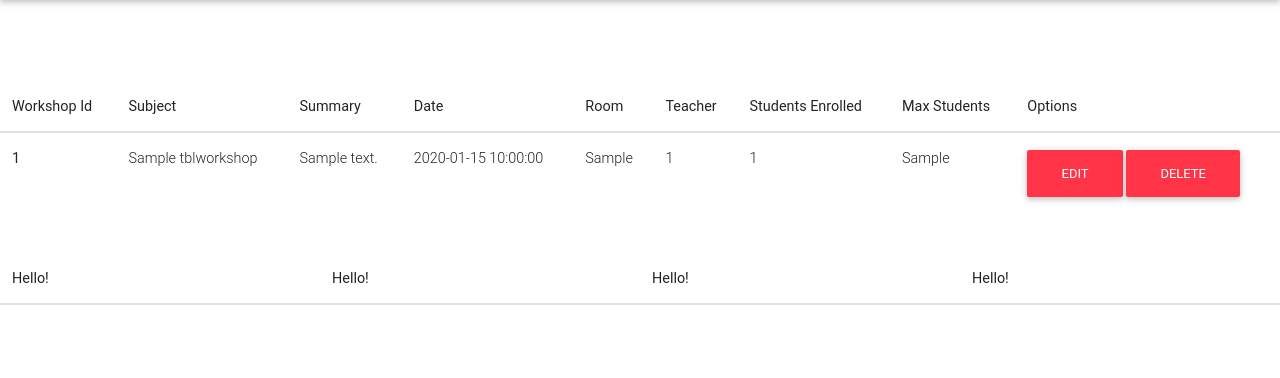
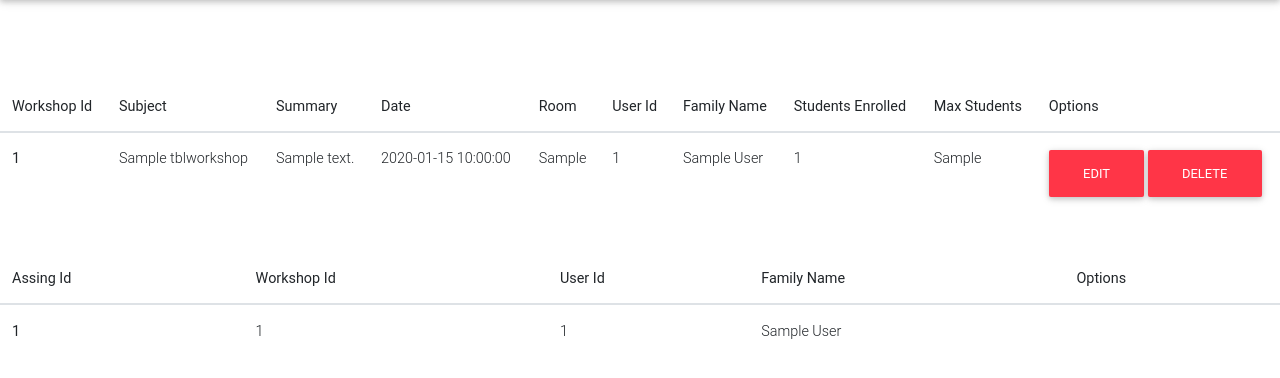
Before and after one commit to Soeeb/DatabaseLosers, a Flask app: page /dashboard in a window 1280 px wide. Shown: the part 116-494 px from the top of the page. Run offline with Flask 2, Linux system fonts and the light colour scheme; the visitor is signed in with stand-in values (Sample User, id 1); tables that the repository leaves empty or names only in its code hold one stand-in row (values such as "Sample post"); lists and menus that the app fills with data are empty; some libraries are stand-ins or nearby versions.

Commit message:
hit me baby one more time!

```diff
--- a/DatabaseInternal/DatabaseInternal/app.py
+++ b/DatabaseInternal/DatabaseInternal/app.py
@@ -22,7 +22,19 @@ def allWorkshops():
 	connection=create_connection()
 	try:
 		with connection.cursor() as cursor:
-			select_sql = "SELECT tw.workshopId Id, tw.subject subject, tw.room room, tw.summary summary,tw.maxStudents maxStudents, tw.teacherId teacherId, tw.date date, qCounts.StudentCount enrolled FROM tblworkshops tw INNER JOIN ( SELECT tw.WorkshopId, COUNT(ta.UserId) StudentCount FROM tblworkshops tw LEFT JOIN tblworkshopassign ta ON tw.WorkshopId = ta.WorkshopId GROUP BY tw.WorkshopId ORDER BY tw.WorkshopId) qCounts ON tw.WorkshopId = qCounts.WorkshopId LEFT JOIN tblusers tu ON tu.UserId=tw.teacherId"
+			select_sql = "SELECT tw.workshopId Id, tw.subject subject, tw.room room, tw.summary summary,tw.maxStudents maxStudents, tw.teacherId teacherId, tw.date date, qCounts.StudentCount enrolled, tu.familyName familyName FROM tblworkshops tw INNER JOIN ( SELECT tw.WorkshopId, COUNT(ta.UserId) StudentCount FROM tblworkshops tw LEFT JOIN tblworkshopassign ta ON tw.WorkshopId = ta.WorkshopId GROUP BY tw.WorkshopId ORDER BY tw.WorkshopId) qCounts ON tw.WorkshopId = qCounts.WorkshopId LEFT JOIN tblusers tu ON tu.UserId=tw.teacherId"
+			cursor.execute(select_sql)
+			data = cursor.fetchall()
+			data = list(data)
+	finally:
+		connection.close()
+	return data
+
+def allworkshopassign():
+	connection=create_connection()
+	try:
+		with connection.cursor() as cursor:
+			select_sql = "SELECT ta.assignId assignId, ta.workshopId workshopId, ta.userId userId, tu.familyName familyName FROM tblworkshopassign ta INNER JOIN tblworkshops tw ON ta.workshopId=tw.workshopId INNER JOIN tblusers tu ON ta.userId=tu.userId "
 			cursor.execute(select_sql)
 			data = cursor.fetchall()
 			data = list(data)
@@ -45,7 +57,8 @@ def dashboard():
 		username_session=escape(session['username']).capitalize()
 		role=escape(session['role'])
 		data = allWorkshops()
-		return render_template("dashboard.html", datas = data, session_user_name=username_session, role=role)
+		user = allworkshopassign()
+		return render_template("dashboard.html", datas = data, session_user_name=username_session, role=role, users=user)
 	return render_template('index.html')
 
 @app.route('/login', methods=["GET","POST"])
--- a/DatabaseInternal/DatabaseInternal/templates/dashboard.html
+++ b/DatabaseInternal/DatabaseInternal/templates/dashboard.html
@@ -8,7 +8,8 @@
 			<th scope="col">Summary</th>
 			<th scope="col">Date</th>
 			<th scope="col">Room</th>
-			<th scope="col">Teacher</th>
+			<th scope="col">User Id</th>
+			<th scope="col">Family Name</th>
 			<th scope="col">Students Enrolled</th>
 			<th scope="col">Max Students</th>
 			<th scope="col">Options</th>
@@ -23,14 +24,15 @@
 			<td>{{data.date}}</td>
 			<td>{{data.room}}</td>
 			<td>{{data.teacherId}}</td>
+			<td>{{data.familyName}}</td>
 			<td>{{data.enrolled}}</td>
 			<td>{{data.maxStudents}}</td>
 			<td>
 				<a href="/edit" class="btn btn-danger btn-rounded mb-4">
-				Edit
+					Edit
 				</a>
 				<a href="/delete" class="btn btn-danger btn-rounded mb-4">
-				Delete
+					Delete
 				</a>
 			</td>
 		</tr>
@@ -40,19 +42,20 @@
 <table class="table">
 	<thead>
 		<tr>
-			<th scope="col">Hello!</th>
-			<th scope="col">Hello!</th>
-			<th scope="col">Hello!</th>
-			<th scope="col">Hello!</th>
+			<th scope="col">Assing Id</th>
+			<th scope="col">Workshop Id</th>
+			<th scope="col">User Id</th>
+			<th scope="col">Family Name</th>
+			<th scope="col">Options</th>
 		</tr>
 	</thead>
 	<tbody>
 		{% for user in users %}
 		<tr>
-			<th scope="row">Is fps russia</th>
-			<td>Ha ha lol xd</td>
-			<td>Ha ha lol xd</td>
-			<td>Ha ha lol xd</td>
+			<th scope="row">{{user.assignId}}</th>
+			<td>{{user.workshopId}}</td>
+			<td>{{user.userId}}</td>
+			<td>{{user.familyName}}</td>
 		</tr>
 		{% endfor %}
 	</tbody>
```
